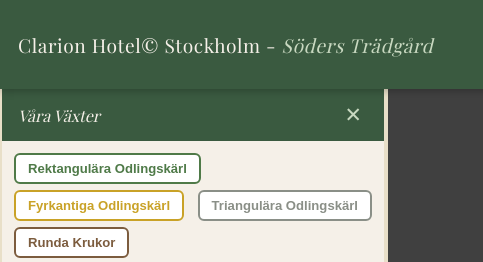
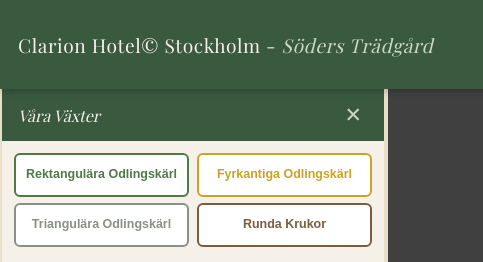
Before and after one commit to MercuryAquaponics/Beta-Garden-Map, a plain HTML site: page index.html in a window 1280 px wide. Both pictures are taken after a click on the element "Våra Växter". Shown: the top 262 px of the page, 0-483 px from the left. Drawn offline with nearby package versions, Linux system fonts and the light colour scheme; a web font is replaced by a local one.

Commit message:
Add files via upload

```diff
--- a/styles.css
+++ b/styles.css
@@ -87,11 +87,12 @@
 .lang-unverified-mark { opacity:.6; font-size:.75em; }
 
 /* Våra Växter panel: category filter buttons + list */
-.category-buttons { display:flex; flex-wrap:wrap; justify-content:space-between; gap:6px 8px; padding:0 12px; margin-bottom:8px; }
+.category-buttons { display:grid; grid-template-columns:1fr 1fr; grid-auto-rows:auto; gap:6px 8px; padding:0 12px; margin-bottom:8px; }
 .category-btn {
-  padding:6px 12px; background:white; border:2px solid; border-radius:6px; cursor:pointer;
-  font-size:.82rem; font-weight:600; transition:background .15s; text-align:center;
-  white-space:nowrap; flex:0 0 auto;
+  padding:6px 8px; background:white; border:2px solid; border-radius:6px; cursor:pointer;
+  font-size:.78rem; font-weight:600; transition:background .15s; text-align:center;
+  white-space:normal; line-height:1.25; width:100%;
+  display:flex; align-items:center; justify-content:center; min-height:44px;
 }
 .category-btn:hover { background:rgba(0,0,0,.05); }
 .category-btn.active { font-weight:700; color:white !important; }
```
